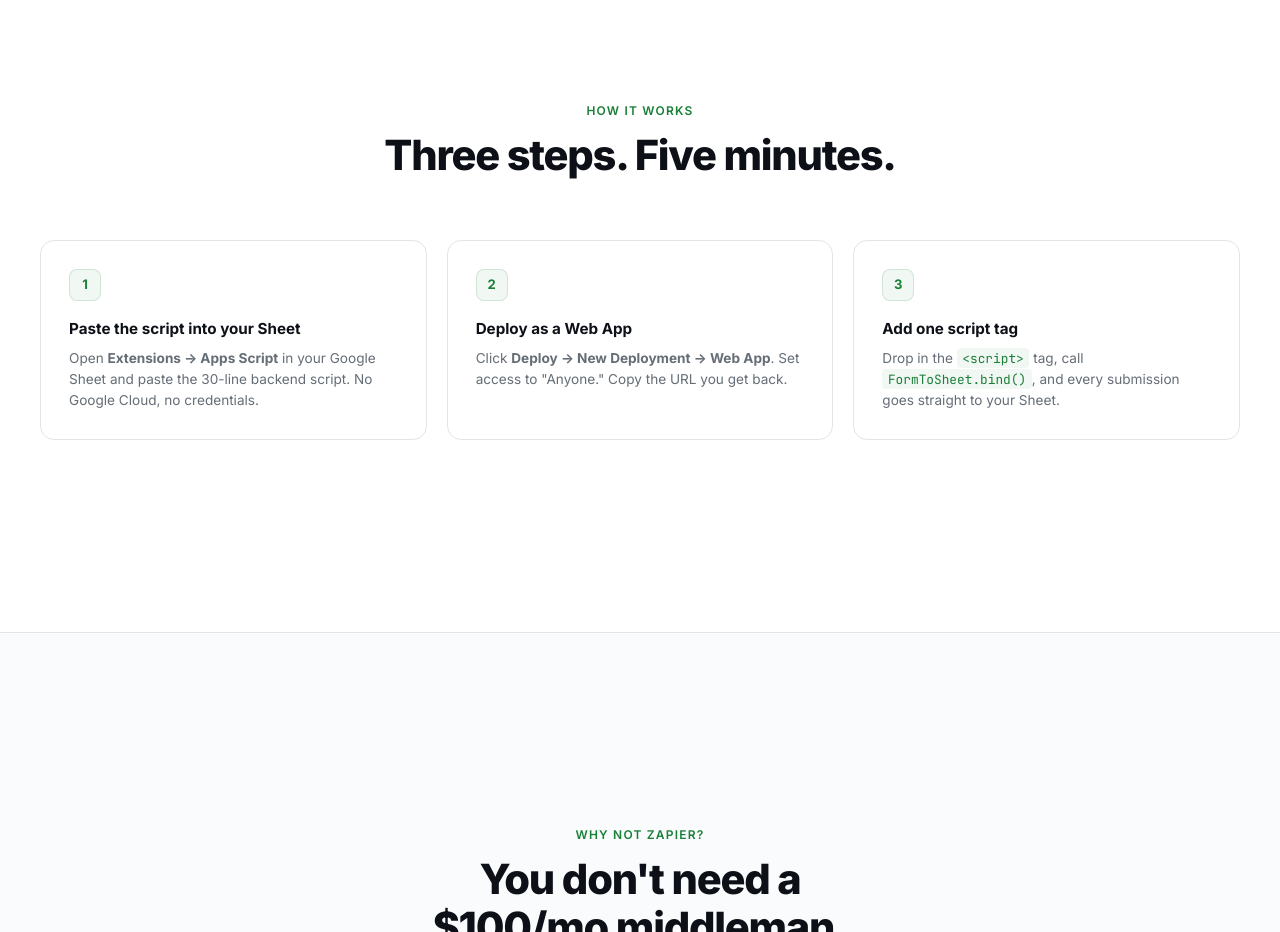
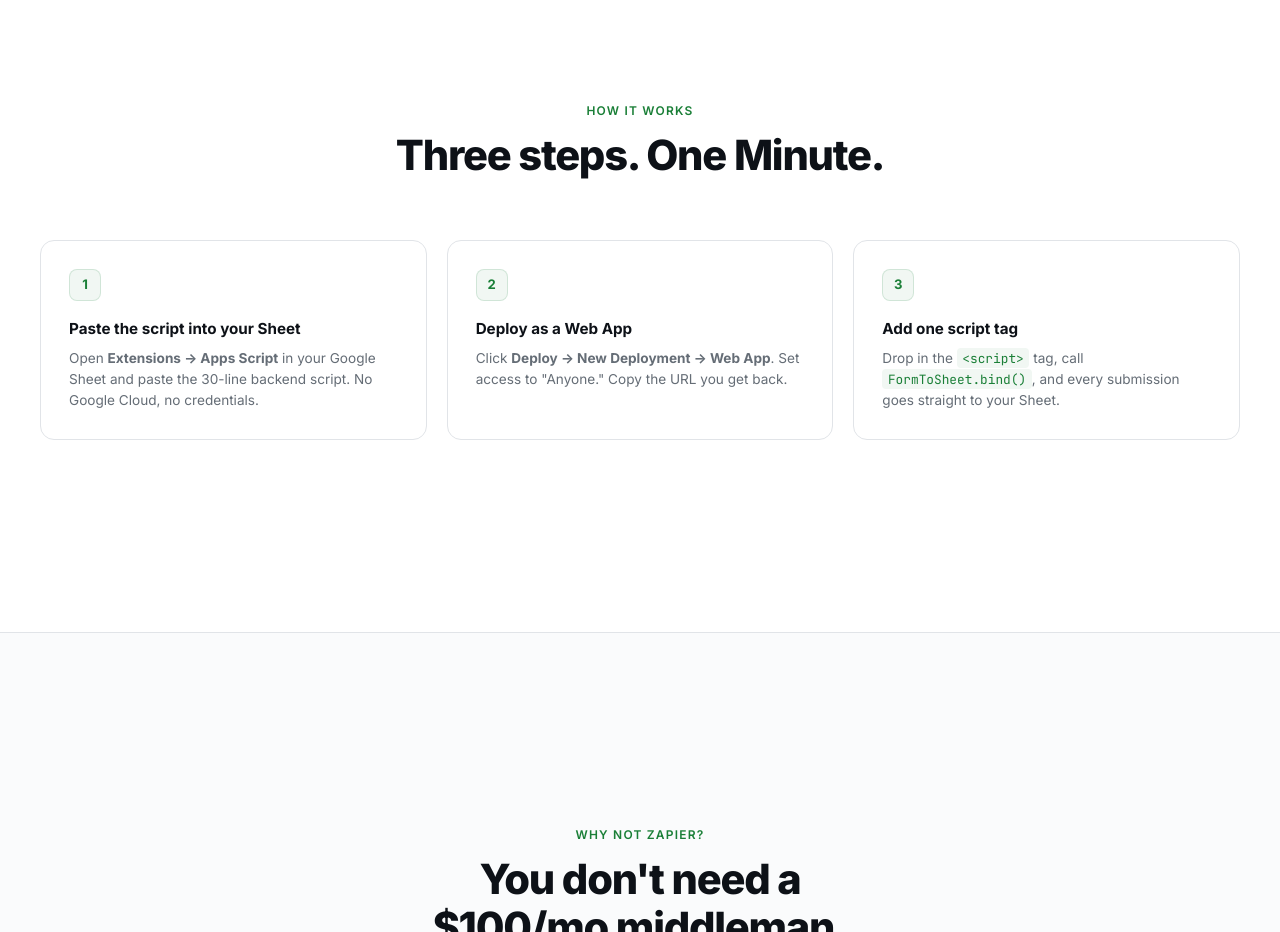
Before and after one commit to SahilBamb/FormToGoogleSheet, a website: page index.html in a window 1280 px wide. Shown: the part 1880-2812 px from the top of the page. Drawn offline with Linux system fonts and the light colour scheme.

```diff
--- a/index.html
+++ b/index.html
@@ -836,7 +836,7 @@
     <div class="container" style="padding: 6rem 0;">
       <div class="section-header">
         <span class="section-tag">How it works</span>
-        <h2 class="section-title">Three steps. Five minutes.</h2>
+        <h2 class="section-title">Three steps. One Minute.</h2>
       </div>
       <div class="steps-grid">
         <div class="step-card">
```
